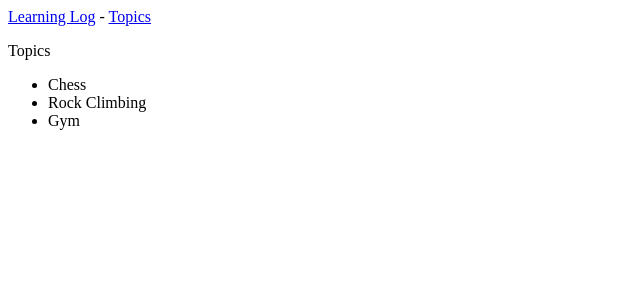
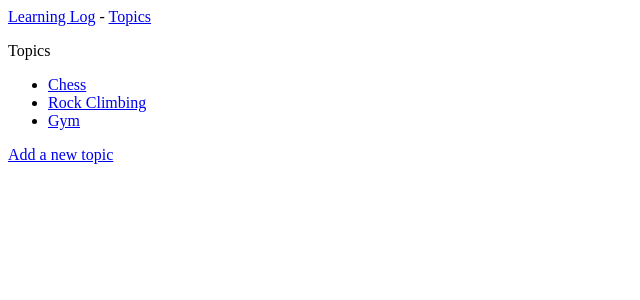
Before and after one commit to M-M-A-1/Learning_Log, a Django app: page /topics/ in a window 1280 px wide. Shown: the top 300 px of the page, without its empty margins (0-640 px from the left). Run offline with Django 5.2, Linux system fonts and the light colour scheme; data comes from the database, SQL or seed files in the repository; both versions use the stored data as it was after the commit.

Commit message:
Implement topic and entry management features; add forms, views, and templates for creating and displaying topics and entries

```diff
--- a/learning_logs/templates/learning_logs/topics.html
+++ b/learning_logs/templates/learning_logs/topics.html
@@ -5,10 +5,14 @@
 <p>Topics</p>
 <ul>
     {% for topic in topics %}
-        <li>{{ topic.text }}</li>
+        <li>
+            <a href="{%url 'learning_logs:topic' topic.id%}">{{topic.text}}</a>
+        </li>
     {% empty %}
         <li>No topics have been added yet.</li>
     {% endfor %}
 </ul>
 
+<a href="{% url 'learning_logs:new_topic' %}">Add a new topic</a>
+
 {% endblock content %}
--- a/learning_logs/urls.py
+++ b/learning_logs/urls.py
@@ -9,4 +9,12 @@ urlpatterns = [
     path('', views.index, name='index'),
     # Page that shows all topics.
     path('topics/', views.topics, name='topics'),
+    # Detail page for a single topic.
+    path('topics/<int:topic_id>/', views.topic, name='topic'),
+    # Page for adding a new topic.
+    path('new_topic/', views.new_topic, name='new_topic'),
+    # Page for adding a new entry.
+    path('new_entry/<int:topic_id>/', views.new_entry, name='new_entry'),
+    # Page for editing an entry.
+    path('edit_entry/<int:entry_id>/', views.edit_entry, name='edit_entry'),
 ]
--- a/learning_logs/views.py
+++ b/learning_logs/views.py
@@ -1,6 +1,7 @@
-from django.shortcuts import render
+from django.shortcuts import render, redirect
 
-from .models import Topic
+from .models import Topic, Entry
+from .forms import TopicForm, EntryForm
 
 def index(request):
     """The home page for Learning Log."""
@@ -11,3 +12,64 @@ def topics(request):
     topics = Topic.objects.order_by('date_added')
     context = {'topics': topics}
     return render(request, 'learning_logs/topics.html', context)
+
+def topic(request, topic_id):
+    """Show a single topic and all its entries."""
+    topic = Topic.objects.get(id=topic_id)
+    entries = topic.entry_set.order_by('-date_added')
+    context = {'topic': topic, 'entries': entries}
+    return render(request, 'learning_logs/topic.html', context)
+
+def new_topic(request):
+    """Add a new topic."""
+    if request.method != 'POST':
+        # No data submitted; create a blank form.
+        form = TopicForm()
+    else:
+        # POST data submitted; process data.
+        form = TopicForm(request.POST)
+        if form.is_valid():
+            form.save()
+            return redirect('learning_logs:topics')
+
+    # Display a blank or invalid form.
+    context = {'form': form}
+    return render(request, 'learning_logs/new_topic.html', context)
+
+def new_entry(request, topic_id):
+    """Add a new entry for a particular topic."""
+    topic = Topic.objects.get(id=topic_id)
+
+    if request.method != 'POST':
+        # No data submitted; create a blank form.
+        form = EntryForm()
+    else:
+        # POST data submitted; process data.
+        form = EntryForm(data=request.POST)
+        if form.is_valid():
+            new_entry = form.save(commit=False)
+            new_entry.topic = topic
+            new_entry.save()
+            return redirect('learning_logs:topic', topic_id=topic_id)
+
+    # Display a blank or invalid form.
+    context = {'topic': topic, 'form': form}
+    return render(request, 'learning_logs/new_entry.html', context)
+
+def edit_entry(request, entry_id):
+    """Edit an existing entry."""
+    entry = Entry.objects.get(id=entry_id)
+    topic = entry.topic
+
+    if request.method != 'POST':
+        # Initial request; pre-fill form with the current entry.
+        form = EntryForm(instance=entry)
+    else:
+        # POST data submitted; process data.
+        form = EntryForm(instance=entry, data=request.POST)
+        if form.is_valid():
+            form.save()
+            return redirect('learning_logs:topic', topic_id=topic.id)
+
+    context = {'entry': entry, 'topic': topic, 'form': form}
+    return render(request, 'learning_logs/edit_entry.html', context)
```
Also changed, not shown: learning_logs/forms.py (added, +18 -0 lines), learning_logs/templates/learning_logs/new_entry.html (added, +12 -0 lines), learning_logs/templates/learning_logs/new_topic.html (added, +10 -0 lines), learning_logs/templates/learning_logs/topic.html (added, +27 -0 lines), db.sqlite3.
